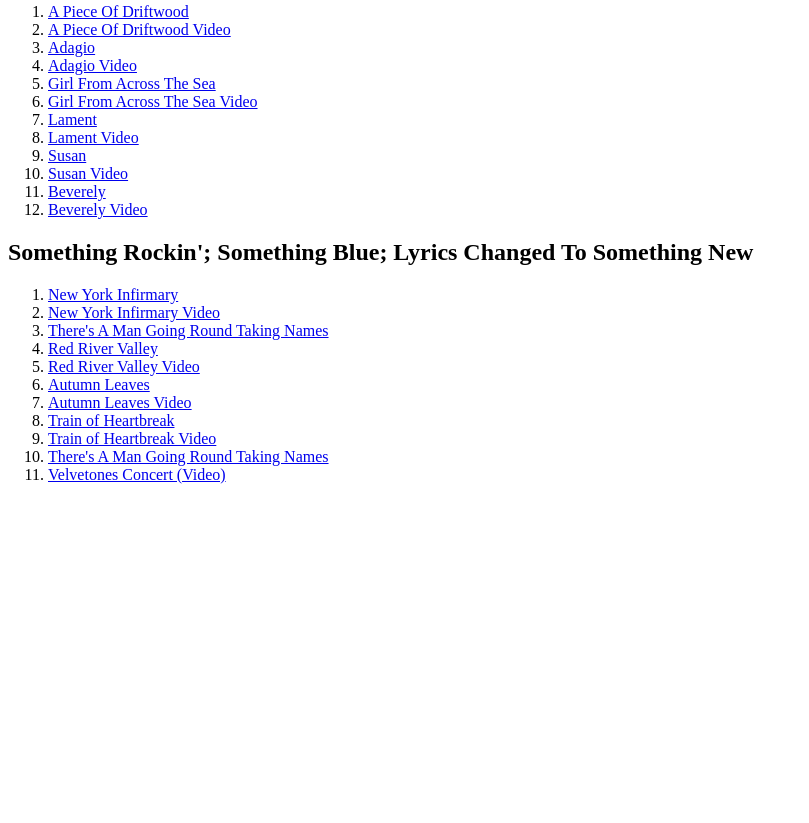
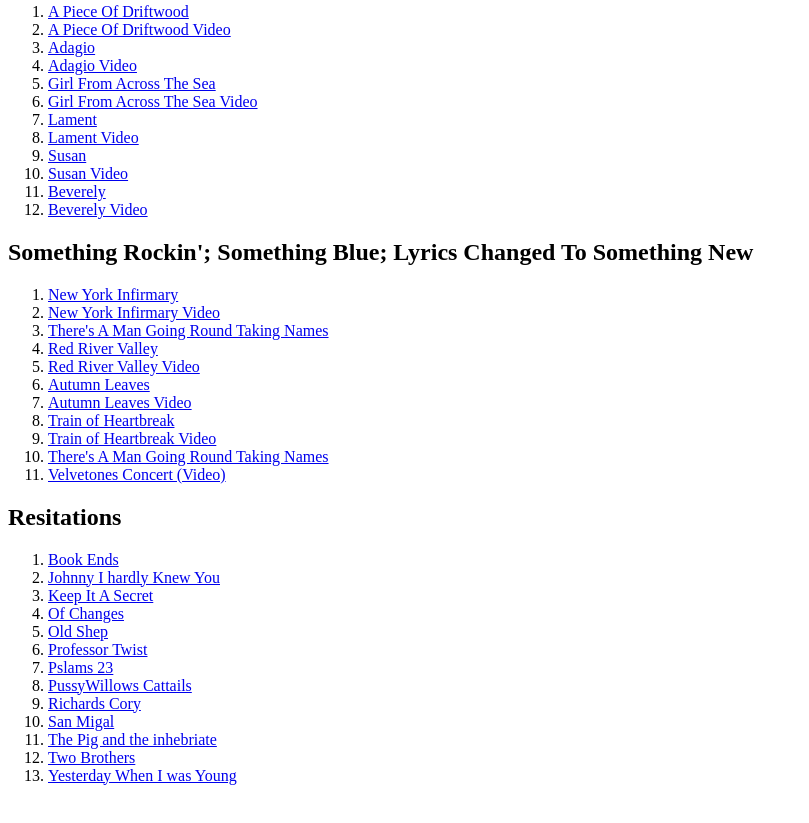
Before and after one commit to thevelvetones/thevelvetones.github.io, a plain HTML site: page jukebox.html in a window 1280 px wide. Shown: the part 1208-2031 px from the top of the page, without its empty margins (0-809 px from the left). Before the commit the page ends 1842 px from the top, so only its background shows below. Drawn offline with Linux system fonts and the light colour scheme; files that its build step writes are made by us from their sources.

Commit message:
Resitations

```diff
--- a/jukebox.html
+++ b/jukebox.html
@@ -125,10 +125,25 @@
     <li><a href="https://www.youtube.com/watch?v=O7Eufee7R0s">Train of Heartbreak Video</a></li>
     <li><a href="https://www.youtube.com/watch?v=uCSiRAEkZzw">There's A Man Going Round Taking Names</a></li>
     <li><a href="https://www.youtube.com/watch?v=FhIAGBCMuSQ">Velvetones Concert (Video)</a></li>
+</ol>
 
+<h2>Resitations</h2>
+<ol>
+  <li><a href="https://www.dropbox.com/s/ze39uopn44x2mqt/BookEnds.mp3?dl=0">Book Ends</a></li>
+  <li><a href="https://www.dropbox.com/s/ifbo3f47czcsnhh/Johnny%20I%20hardly%20Knew%20Ya%20Complete.mp3?dl=0">Johnny I hardly Knew You</a></li>
+  <li><a href="https://www.dropbox.com/s/6kp5xw9h0wdh5k8/Keep%20It%20A%20Secret.mp3?dl=0">Keep It A Secret</a></li>
+  <li><a href="https://www.dropbox.com/s/t3jq87p3malhisn/Of%20Changes.mp3?dl=0">Of Changes</a></li>
+  <li><a href="https://www.dropbox.com/s/fo3hhybkztdt5y8/Old%20Shep.mp3?dl=0">Old Shep</a></li>
+  <li><a href="https://www.dropbox.com/s/edlxctx7gnuvjaq/ProfessorTwist.mp3?dl=0">Professor Twist</a></li>
+  <li><a href="https://www.dropbox.com/s/rlmx3h0jwvvwcc4/Psalms23.mp3?dl=0">Pslams 23</a></li>
+  <li><a href="https://www.dropbox.com/s/rlmx3h0jwvvwcc4/Psalms23.mp3?dl=0">PussyWillows Cattails</a></li>
+  <li><a href="https://www.dropbox.com/s/uqcuknwxbszmk9b/RichardCory.mp3?dl=0">Richards Cory</a></li>
+  <li><a href="https://www.dropbox.com/s/kcvd856t25xfbyg/SanMigual.mp3?dl=0">San Migal</a></li>
+  <li><a href="https://www.dropbox.com/s/rnzw9sx8lxyg1b1/ThePig.mp3?dl=0">The Pig and the inhebriate</a></li>
+  <li><a href="https://www.dropbox.com/s/92bqaxqalf3ag4o/TwoBrothers.mp3?dl=0">Two Brothers</a></li>
+  <li><a href="https://www.dropbox.com/s/f0jlrngepaedh8t/YesterdayWhenIWasYoung.mp3?dl=0">Yesterday When I was Young</a></li>
+</ol>
 
-
-</ol>
 <br><br><br><br><br><br><br>
 </body>
 </html>
```
